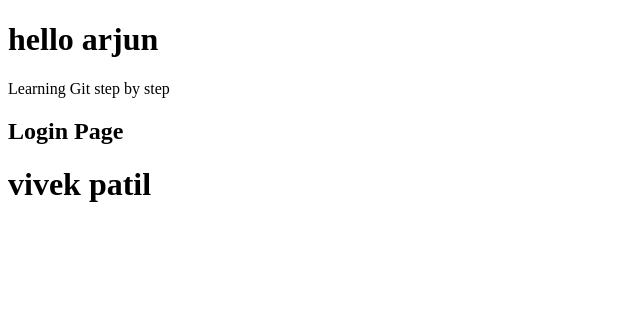
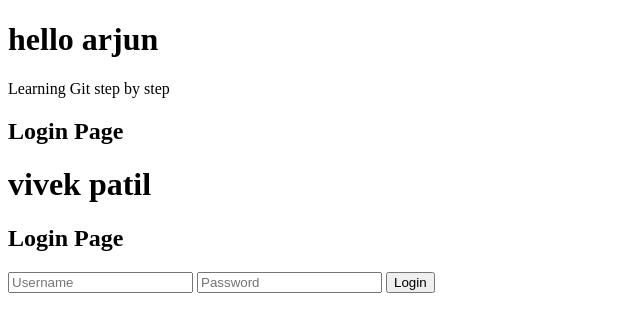
Before and after one commit to Vivek4484/git-and-github, a plain HTML site: page index.html in a window 1280 px wide. Shown: the whole page, without its empty margins (0-640 px from the left). Drawn offline with Linux system fonts and the light colour scheme.

Commit message:
Add login feature

```diff
--- a/index.html
+++ b/index.html
@@ -11,5 +11,12 @@
     <h2>Login Page</h2>
     <h1>vivek patil</h1>
 
+
+    <h2>Login Page</h2>
+<form>
+    <input type="text" placeholder="Username">
+    <input type="password" placeholder="Password">
+    <button>Login</button>
+</form>
 </body>
 </html>
```
